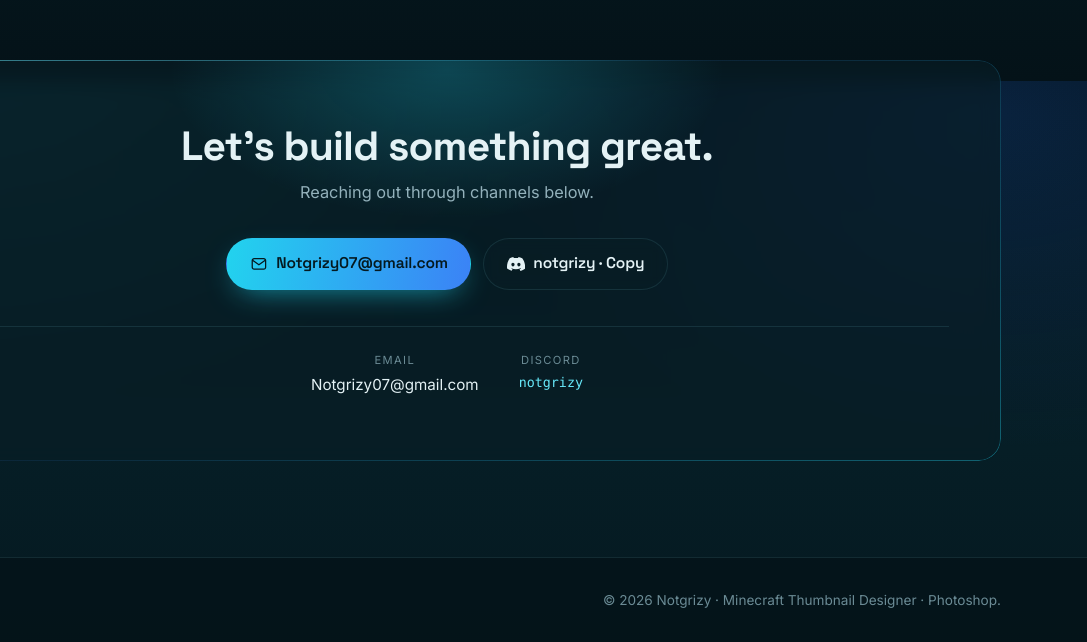
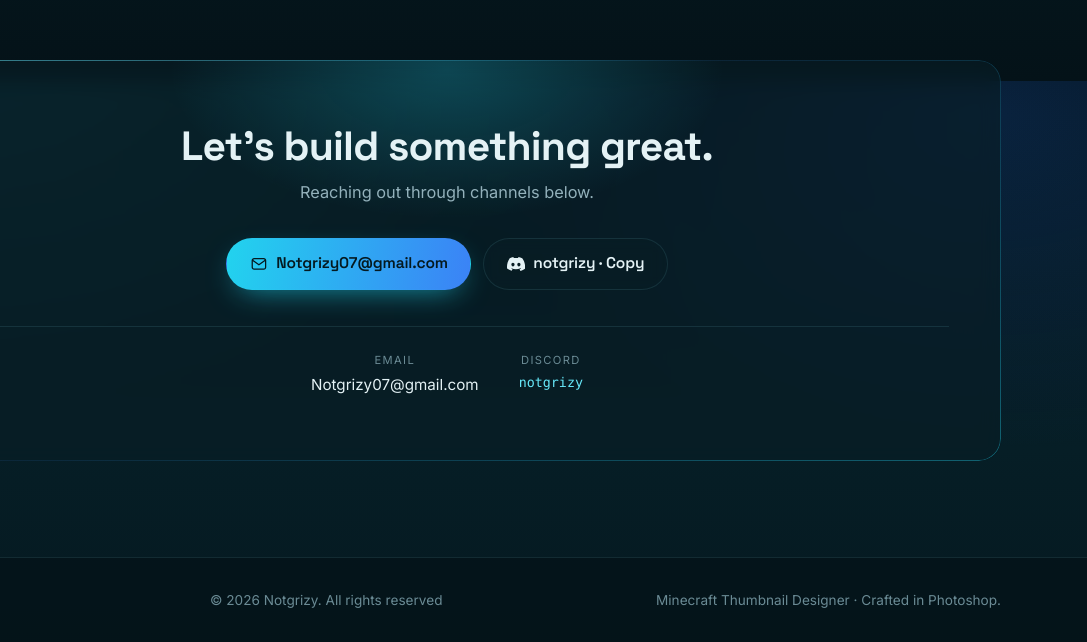
Before and after one commit to Notgrizy/portfolio, a website: page index.html in a window 1280 px wide. Shown: the part 1519-2161 px from the top of the page, 193-1280 px from the left. Drawn offline with Linux system fonts and the light colour scheme.

Commit message:
update in copyright

```diff
--- a/assets/styles.css
+++ b/assets/styles.css
@@ -761,6 +761,12 @@ code, .mono {
   font-size: 0.85rem;
   color: var(--text-faint);
 }
+.site-footer__center {
+  margin: 0;
+  font-size: 0.85rem;
+  color: var(--text-faint);
+  text-align: center;
+}
 
 /* ---------- Lightbox ---------- */
 .lightbox {
--- a/index.html
+++ b/index.html
@@ -172,11 +172,17 @@
 <!-- ======================= FOOTER ======================= -->
 <footer class="site-footer">
   <div class="shell site-footer__inner">
+    <!-- Left: Logo & Name -->
     <a class="brand brand--footer" href="#top">
       <img class="brand__logo" src="thumbnails/D4viox.png" alt="" width="28" height="28">
       <span class="brand__name">Notgrizy</span>
     </a>
-    <p class="site-footer__note">&copy; 2026 Notgrizy &middot; Minecraft Thumbnail Designer &middot; Photoshop.</p>
+
+    <!-- Center: Copyright -->
+    <p class="site-footer__center">&copy; 2026 Notgrizy. All rights reserved</p>
+
+    <!-- Right: Description -->
+    <p class="site-footer__note">Minecraft Thumbnail Designer &middot; Crafted in Photoshop.</p>
   </div>
 </footer>
 
```
